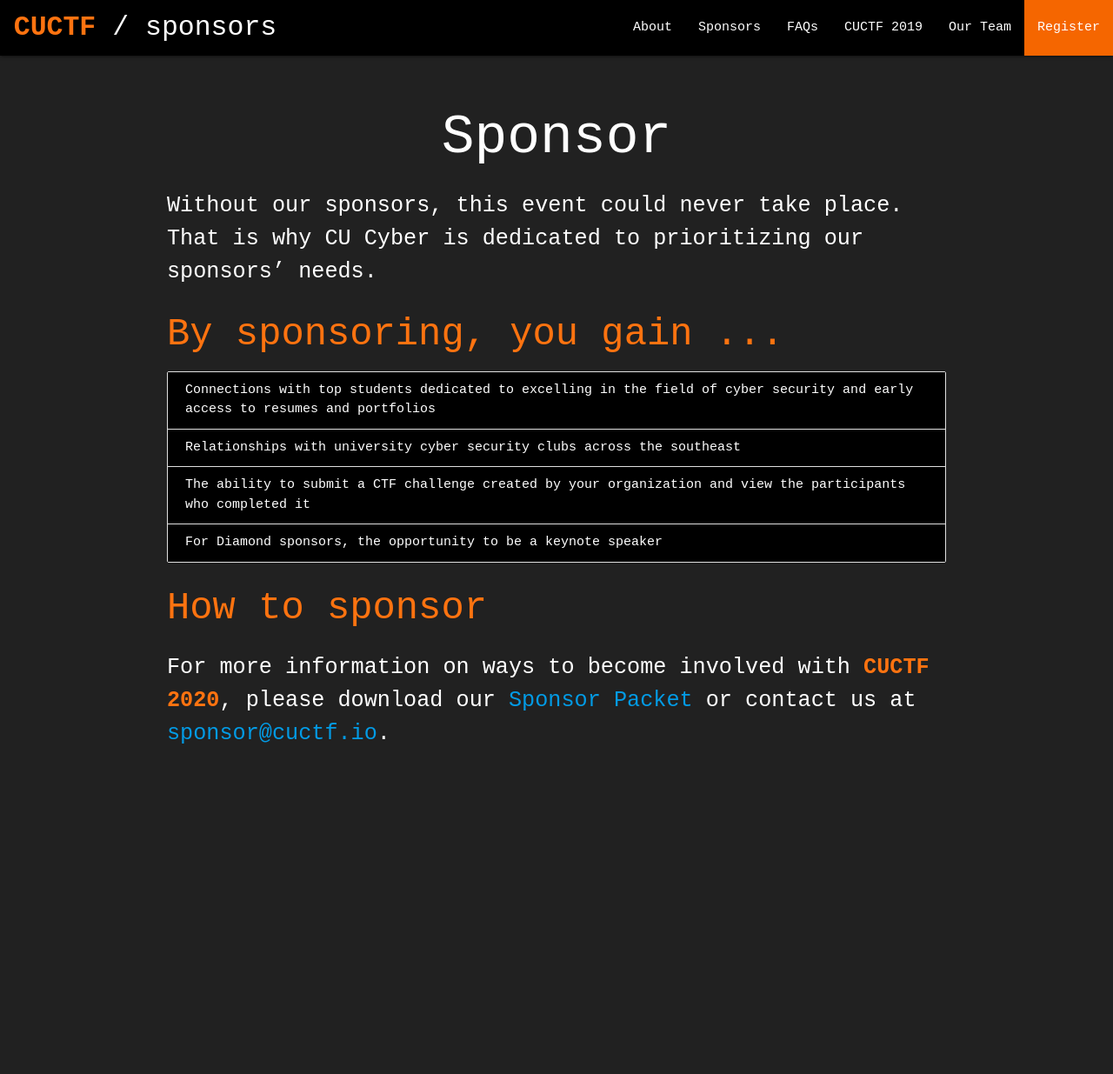
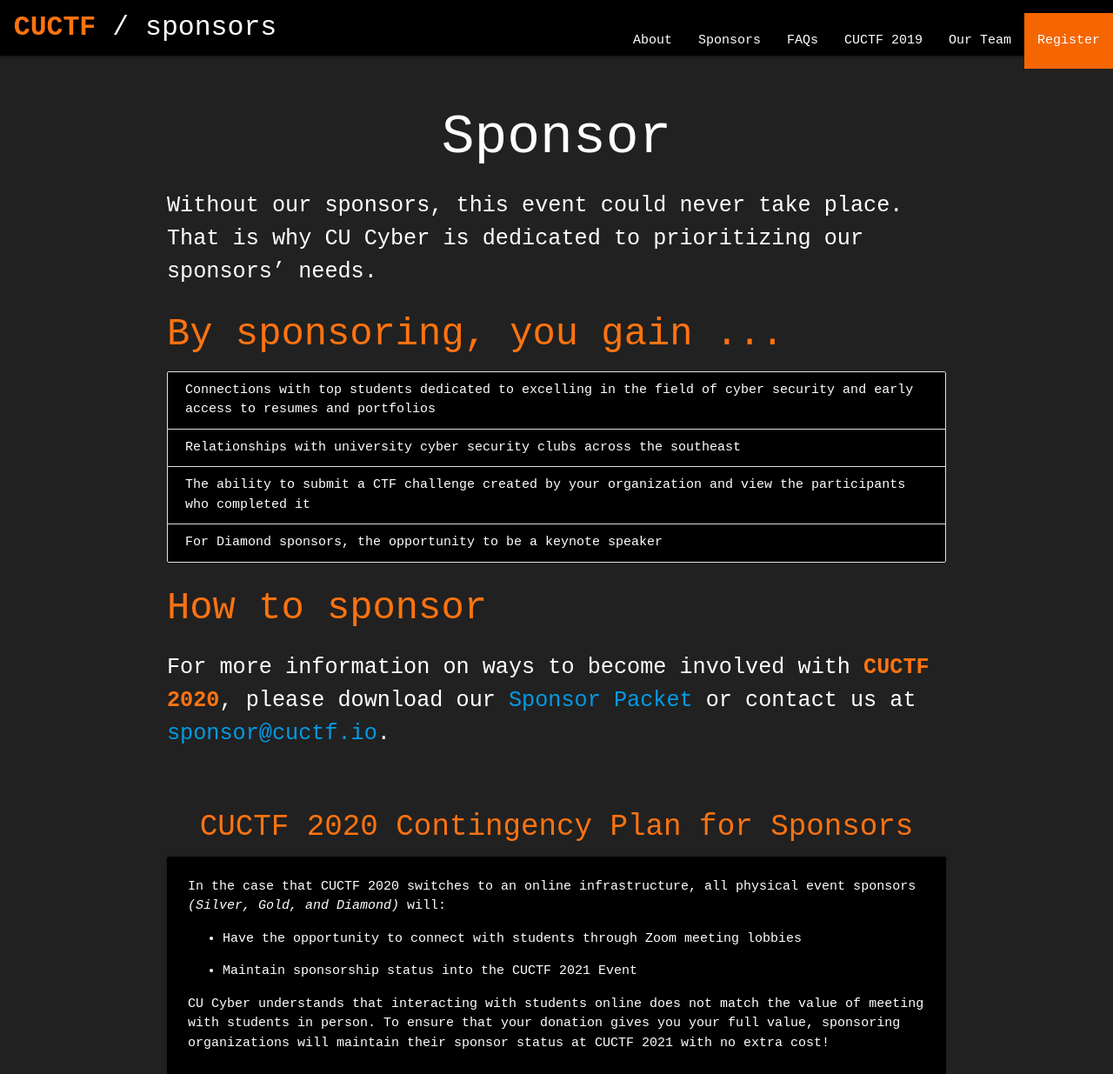
Before and after one commit to CUCyber/cuctf.io, a Jekyll site: the page built from sponsors.html, in a window 1280 px wide and 1235 px high. Shown: the whole window at 87% size. Built offline with Jekyll 4.4.1, drawn with Linux system fonts in a browser that asks for light colours; nearby versions of some CDN libraries; some web fonts are replaced.

Commit message:
added COVID awareness to Sponsor page and FAQ

```diff
--- a/public/css/custom.css
+++ b/public/css/custom.css
@@ -68,6 +68,10 @@
 strong {
   color: #FF7310;
   font-weight: 900;
+}
+
+li {
+  margin: 1em 0;
 }
 
 p.json {
--- a/sponsors.html
+++ b/sponsors.html
@@ -15,4 +15,17 @@
   </ul>
   <h3 class="clemson-orange-text">How to sponsor</h3>
   <p class="flow-text">For more information on ways to become involved with <strong>CUCTF 2020</strong>, please download our <a href="/public/files/CUCTF_Sponsorship_Packet.pdf" download="">Sponsor Packet</a> or contact us at <a href="mailto:sponsor@cuctf.io">sponsor@cuctf.io</a>.</p>
+  <br>
+
+  <h4 class="clemson-orange-text">CUCTF 2020 Contingency Plan for Sponsors</h4>
+  <div class="card black">
+      <div class="card-content">
+        <p> In the case that CUCTF 2020 switches to an online infrastructure, all physical event sponsors <i>(Silver, Gold, and Diamond)</i> will: </p>
+        <ul class="browser-default">
+          <li>Have the opportunity to connect with students through Zoom meeting lobbies</li>
+          <li>Maintain sponsorship status into the CUCTF 2021 Event</li>
+        </ul>
+        <p> CU Cyber understands that interacting with students online does not match the value of meeting with students in person. To ensure that your donation gives you your full value, sponsoring organizations will maintain their sponsor status at CUCTF 2021 with no extra cost! </p>
+      </div>
+    </div>
 </div>
```
Also changed, not shown: faqs.html (+12 -0 lines), 1 other file.
